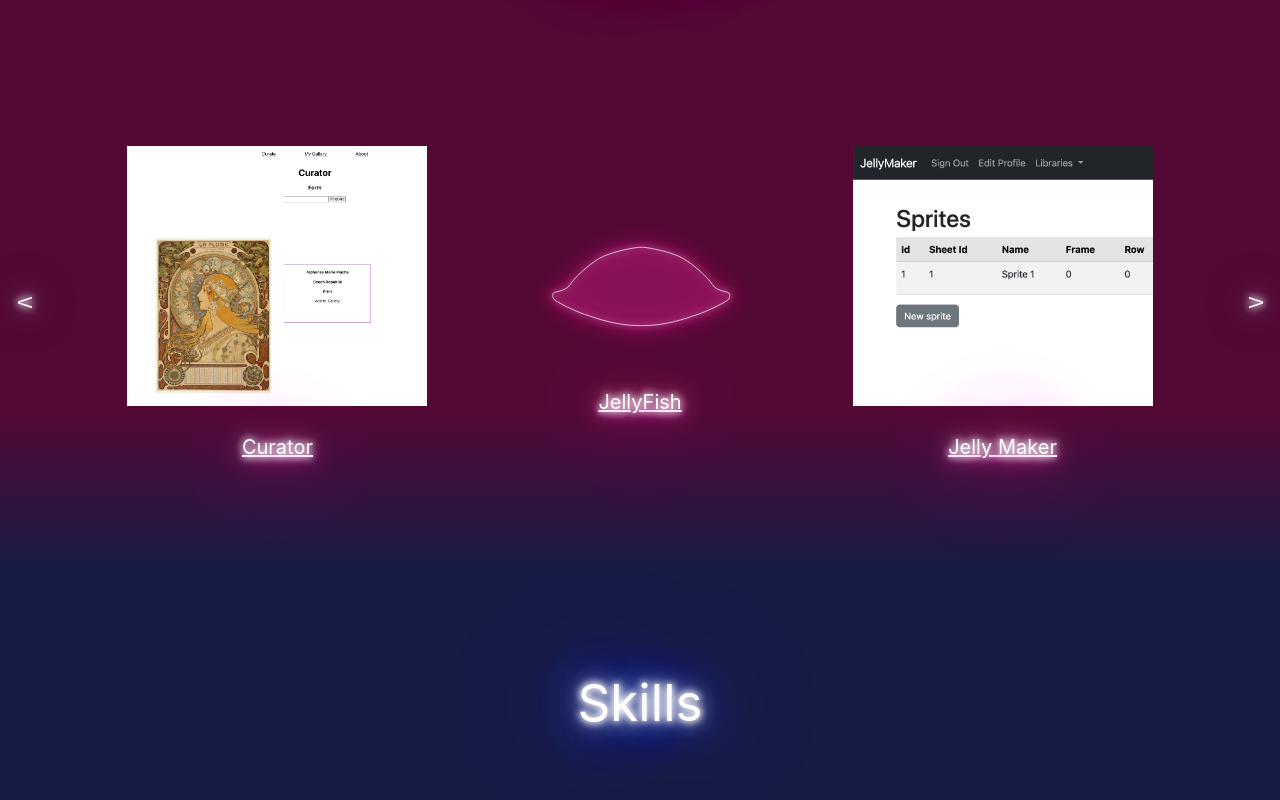
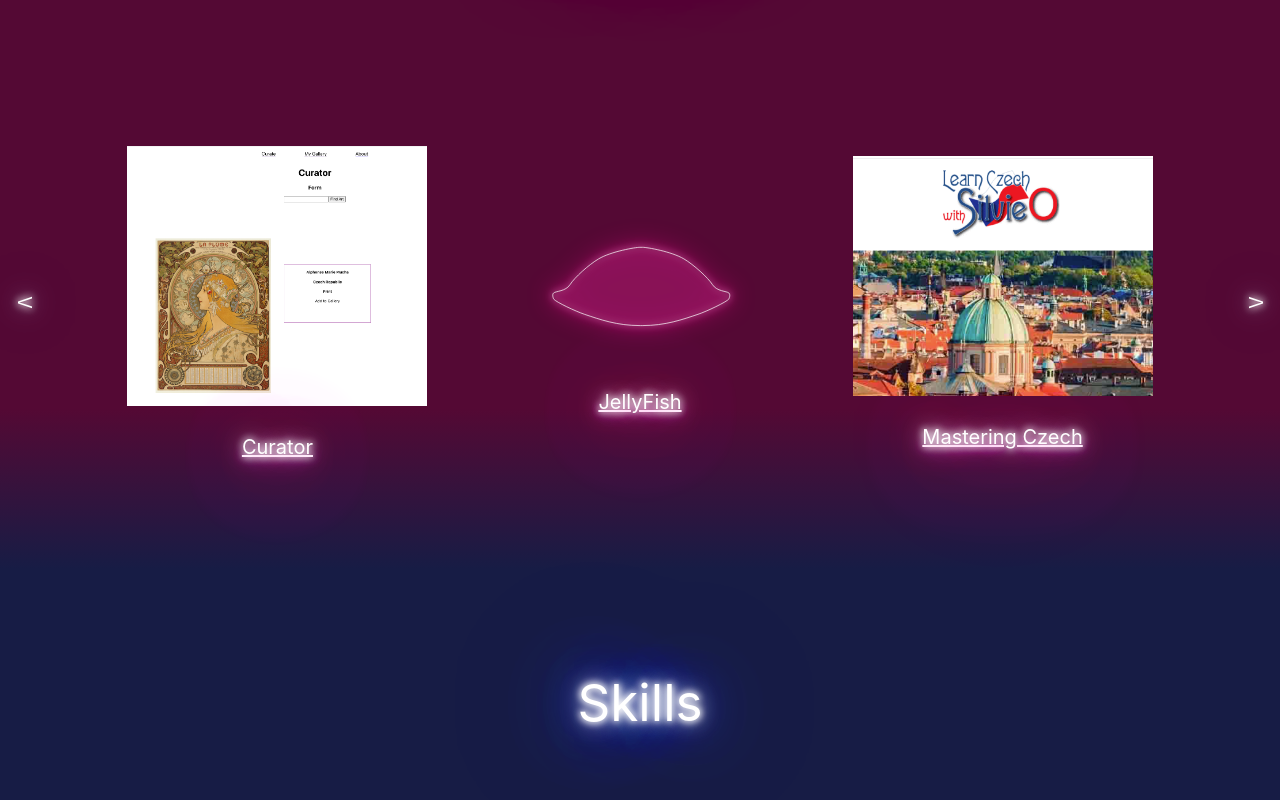
Before and after one commit to Doujie625/PortFolio-on-React, a React (Create React App) app: page /#/ in a window 1280 px wide. Shown: the part 1031-1831 px from the top of the page. Built offline with nearby package versions, Linux system fonts and the light colour scheme.

Commit message:
added masteringczech

```diff
--- a/src/Components/ProjectData.js
+++ b/src/Components/ProjectData.js
@@ -1,6 +1,6 @@
 import curator_icon from './../Components/Icons/Curator.png'
 import jellybase_icon from './../Components/Icons/JellyBase.png'
-
+import silvie from './../Components/Icons/silvie.png'
 
 export const projectData = [
     {
@@ -21,10 +21,10 @@
     },
     {
         id:3,
-        text:"Jelly Maker",
-        url:'https://jellybase.herokuapp.com/',
+        text:"Mastering Czech",
+        url:'http://masteringczech.com/',
         class:"neonTextPink",
         position:"right",
-        icon: jellybase_icon,
+        icon: silvie,
     }
 ]
```
Also changed, not shown: src/Components/Icons/silvie.png (added).
